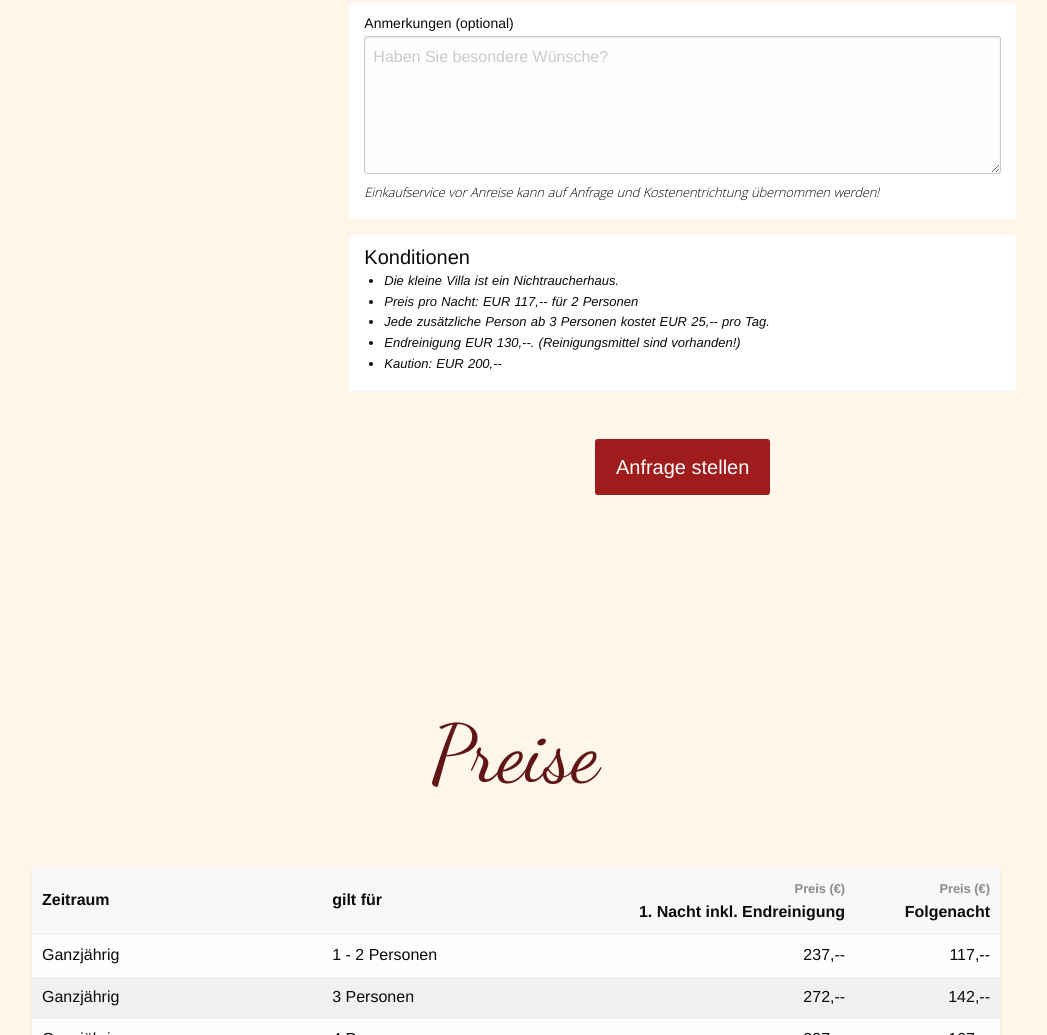
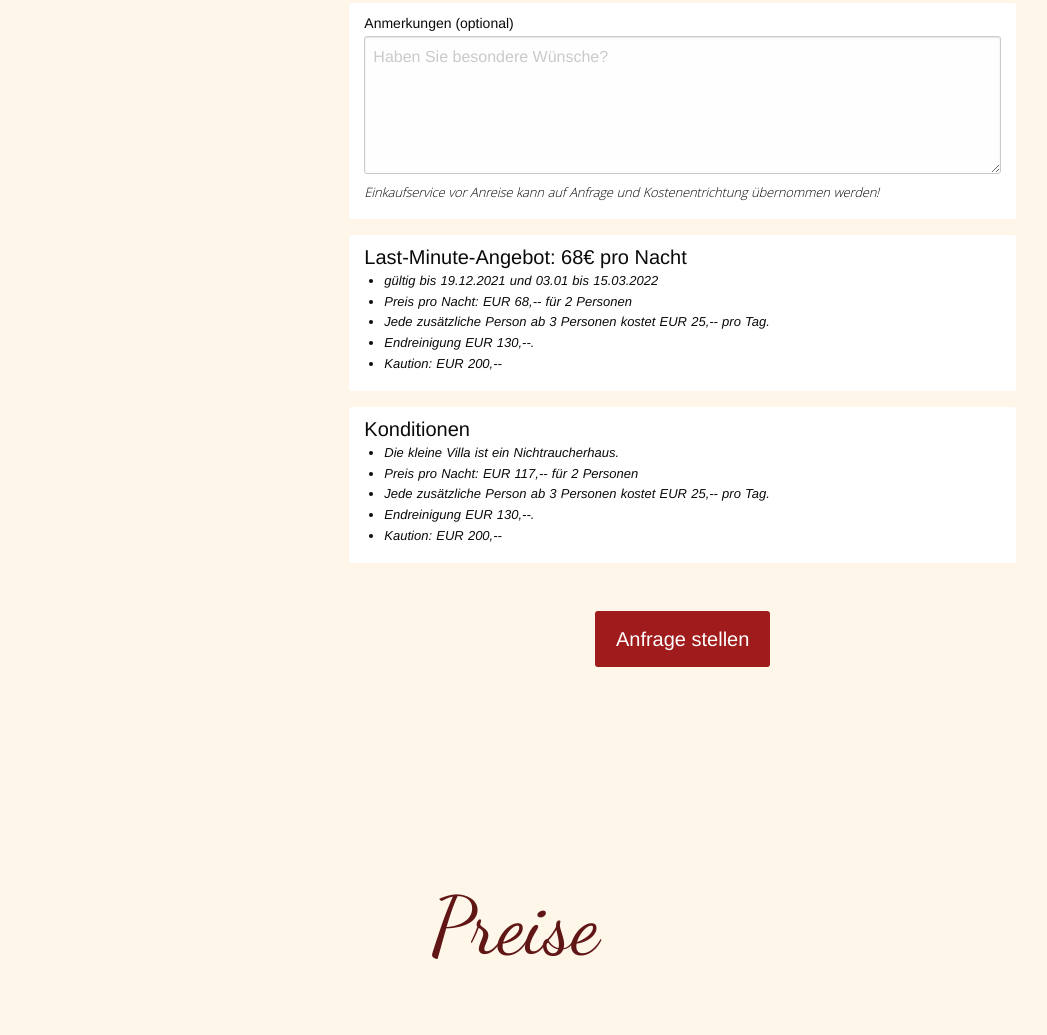
Before and after one commit to webwelten/die-kleine-villa, a website built with Parcel: page app/index.html in a window 1280 px wide. Shown: the part 2599-3634 px from the top of the page, without its empty margins (124-1171 px from the left). Built offline with nearby package versions, Linux system fonts and the light colour scheme; no server answers.

Commit message:
feature: add last-minute section

```diff
--- a/app/index.html
+++ b/app/index.html
@@ -370,6 +370,16 @@
                               </p>
                             </label>
                           </div>
+                          <div class="small-12 columns">
+                              <h5>Last-Minute-Angebot: 68€ pro Nacht</h5>
+                              <ul class="help-text">
+                                  <li>gültig bis 19.12.2021 und 03.01 bis 15.03.2022</li>
+                                  <li>Preis pro Nacht: EUR 68,-- für 2 Personen</li>
+                                  <li>Jede zusätzliche Person ab 3 Personen kostet EUR 25,-- pro Tag.</li>
+                                  <li>Endreinigung EUR 130,--.</li>
+                                  <li>Kaution: EUR 200,--</li>
+                                </ul>
+                          </div>
 
                           <div class="small-12 columns">
                               <h5>Konditionen</h5>
@@ -377,7 +387,7 @@
                                   <li>Die kleine Villa ist ein Nichtraucherhaus.</li>
                                   <li>Preis pro Nacht: EUR 117,-- für 2 Personen</li>
                                   <li>Jede zusätzliche Person ab 3 Personen kostet EUR 25,-- pro Tag.</li>
-                                  <li>Endreinigung EUR 130,--. (Reinigungsmittel sind vorhanden!)</li>
+                                  <li>Endreinigung EUR 130,--.</li>
                                   <li>Kaution: EUR 200,--</li>
                                 </ul>
                           </div>
```
